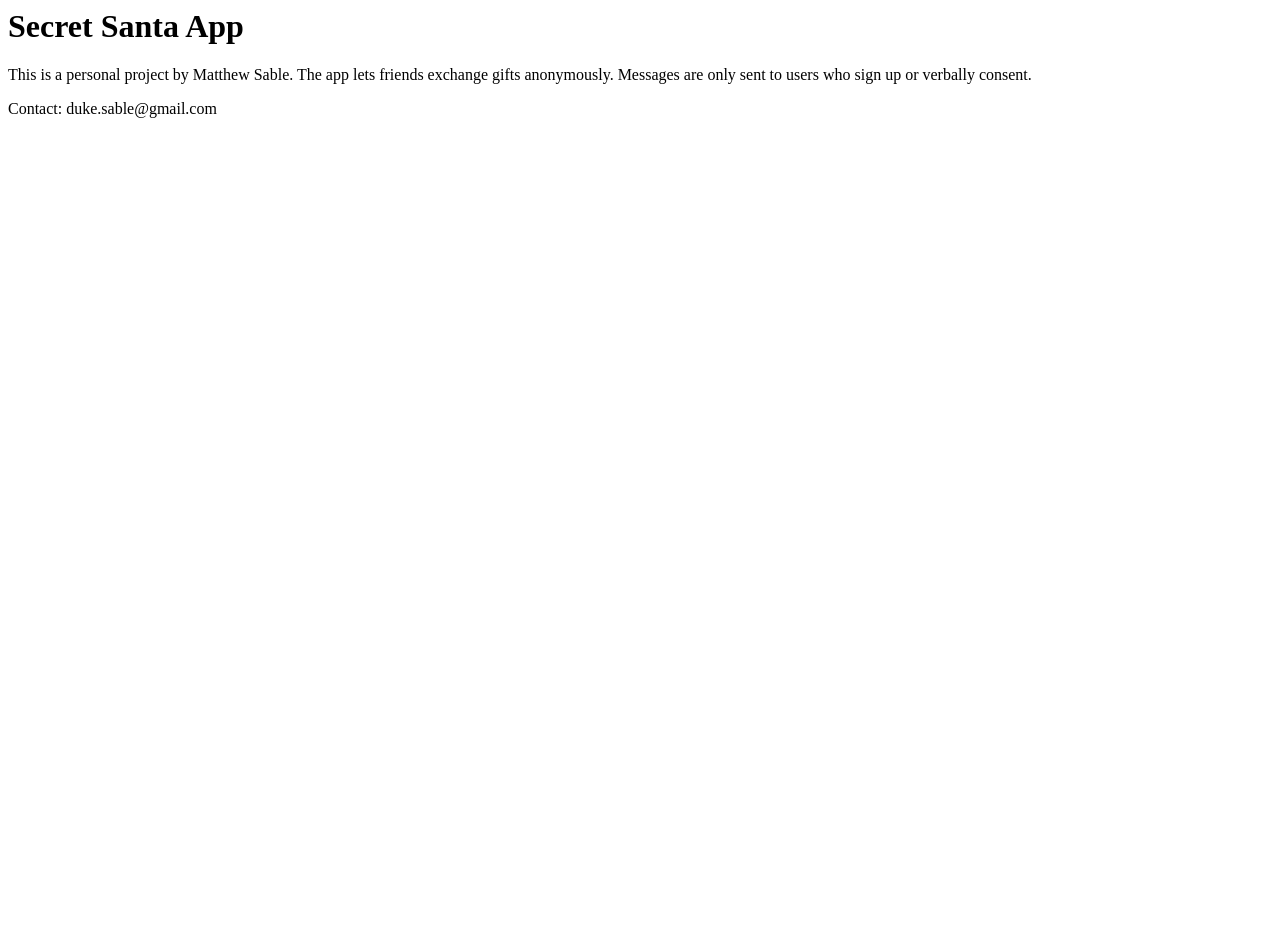
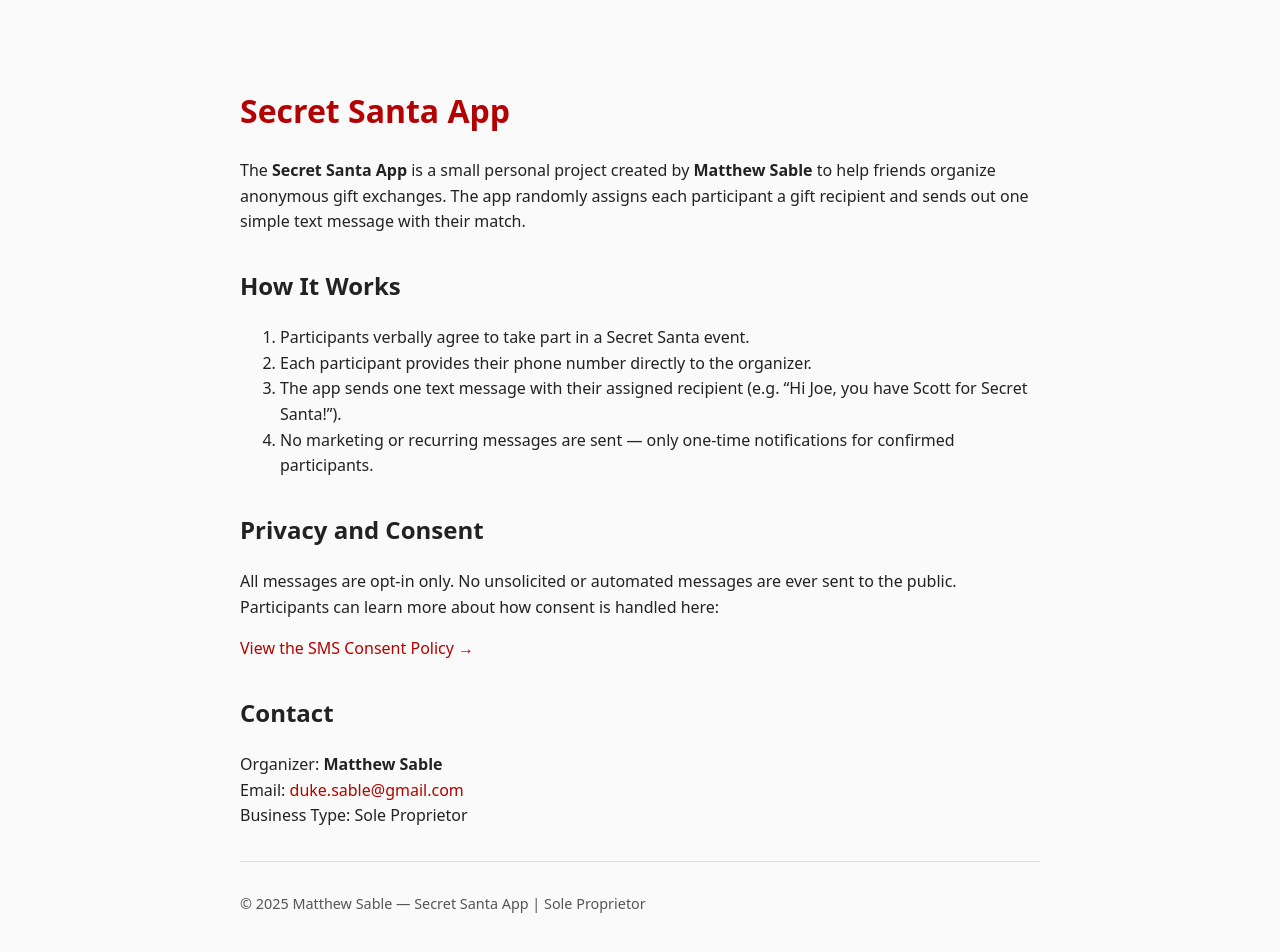
Before and after one commit to MattSable/secret_santa_consent_and_info, a plain HTML site: page index.html in a window 1280 px wide. Before the commit the page ends 800 px from the top, so only its background shows below. Drawn offline with Linux system fonts and the light colour scheme.

Commit message:
Enhance index.html with layout and content
Added structure, style, and content to the Secret Santa App page.

```diff
--- a/index.html
+++ b/index.html
@@ -1,4 +1,80 @@
-<html><head></head><body><h1>Secret Santa App</h1>
-<p>This is a personal project by Matthew Sable. The app lets friends exchange gifts anonymously. Messages are only sent to users who sign up or verbally consent.</p>
-<p>Contact: duke.sable@gmail.com</p>
-</body></html>
+<!DOCTYPE html>
+<html lang="en">
+<head>
+  <meta charset="UTF-8">
+  <meta name="viewport" content="width=device-width, initial-scale=1.0">
+  <title>Secret Santa App by Matthew Sable</title>
+  <style>
+    body {
+      font-family: system-ui, Arial, sans-serif;
+      background-color: #fafafa;
+      color: #222;
+      line-height: 1.6;
+      max-width: 800px;
+      margin: 2rem auto;
+      padding: 2rem;
+    }
+    h1 {
+      color: #b30000;
+    }
+    a {
+      color: #b30000;
+      text-decoration: none;
+    }
+    a:hover {
+      text-decoration: underline;
+    }
+    section {
+      margin-bottom: 2rem;
+    }
+    footer {
+      font-size: 0.9em;
+      color: #555;
+      border-top: 1px solid #ddd;
+      padding-top: 1rem;
+    }
+  </style>
+</head>
+<body>
+  <h1>Secret Santa App</h1>
+
+  <section>
+    <p>
+      The <strong>Secret Santa App</strong> is a small personal project created by <strong>Matthew Sable</strong> to help friends organize
+      anonymous gift exchanges. The app randomly assigns each participant a gift recipient and sends out one simple text message with their match.
+    </p>
+  </section>
+
+  <section>
+    <h2>How It Works</h2>
+    <ol>
+      <li>Participants verbally agree to take part in a Secret Santa event.</li>
+      <li>Each participant provides their phone number directly to the organizer.</li>
+      <li>The app sends one text message with their assigned recipient (e.g. “Hi Joe, you have Scott for Secret Santa!”).</li>
+      <li>No marketing or recurring messages are sent — only one-time notifications for confirmed participants.</li>
+    </ol>
+  </section>
+
+  <section>
+    <h2>Privacy and Consent</h2>
+    <p>
+      All messages are opt-in only. No unsolicited or automated messages are ever sent to the public.
+      Participants can learn more about how consent is handled here:
+    </p>
+    <p><a href="consent.html">View the SMS Consent Policy →</a></p>
+  </section>
+
+  <section>
+    <h2>Contact</h2>
+    <p>
+      Organizer: <strong>Matthew Sable</strong><br>
+      Email: <a href="mailto:duke.sable@gmail.com">duke.sable@gmail.com</a><br>
+      Business Type: Sole Proprietor
+    </p>
+  </section>
+
+  <footer>
+    <p>© 2025 Matthew Sable — Secret Santa App | Sole Proprietor</p>
+  </footer>
+</body>
+</html>
```
